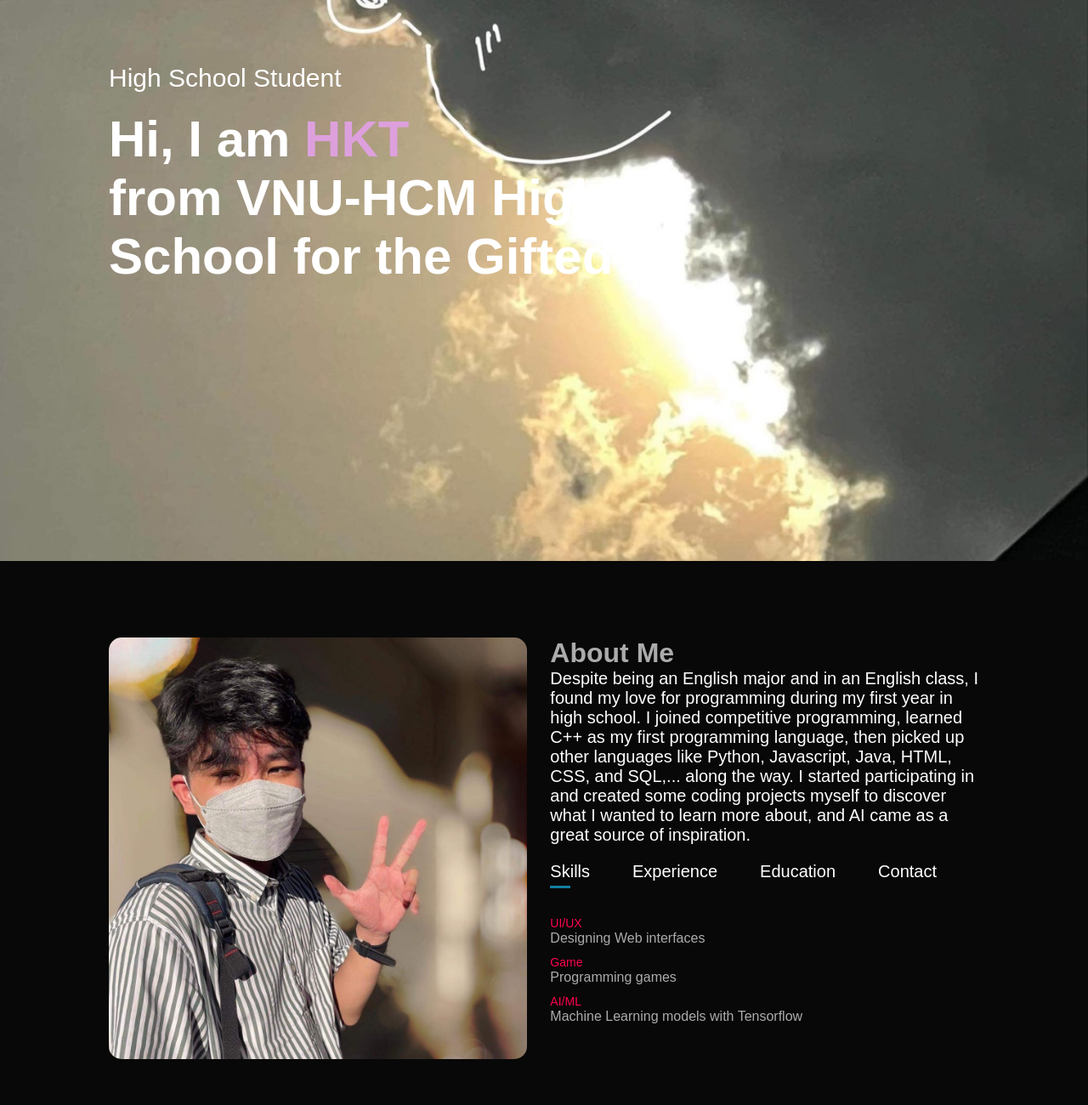
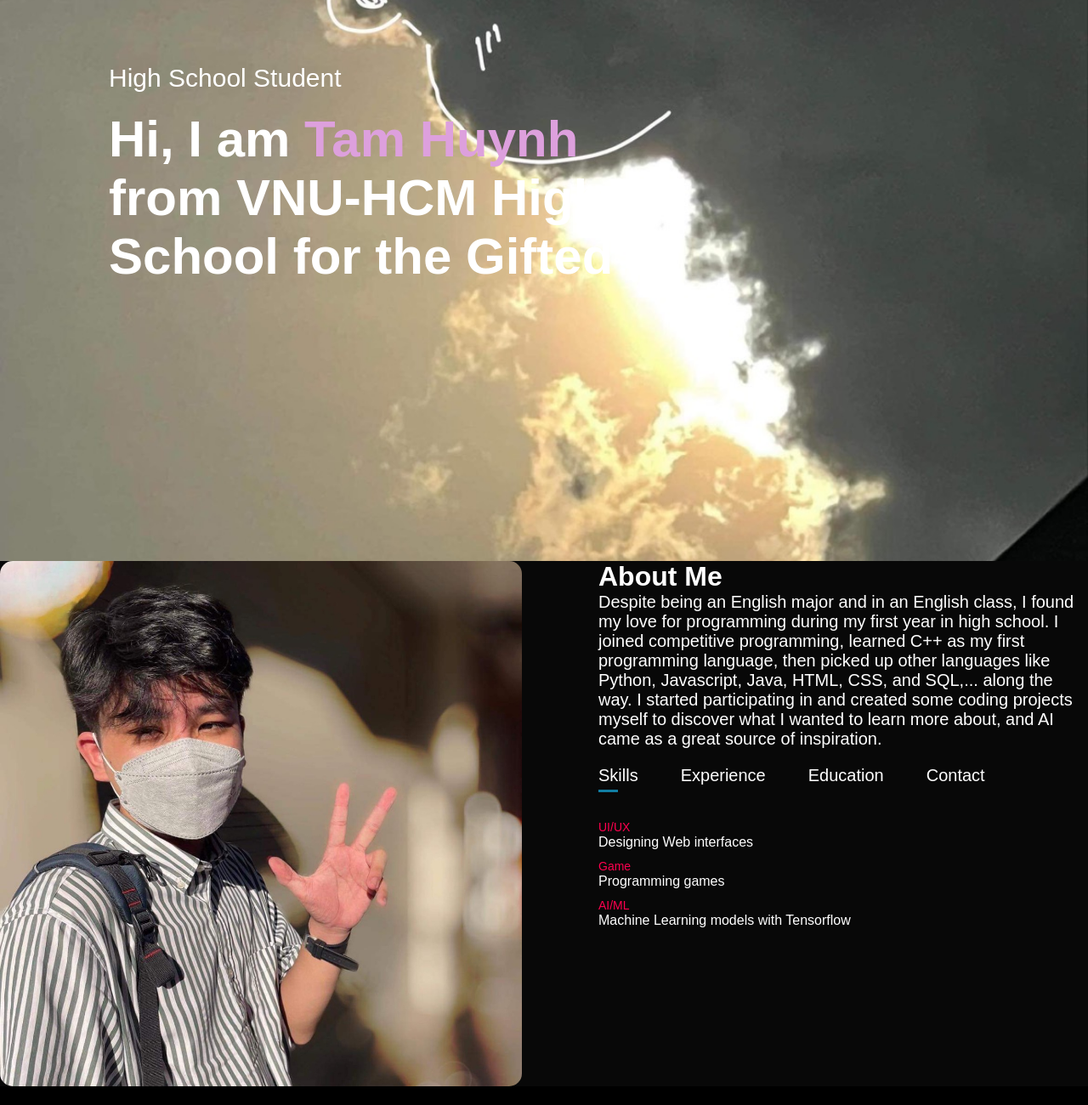
Before and after one commit to Mushy456/Mushy456.github.io-, a plain HTML site: page index.html in a window 1280 px wide. Shown: the part 140-1440 px from the top of the page at 85% size. Drawn offline with Linux system fonts and the light colour scheme.

Commit message:
Update index.html

```diff
--- a/index.html
+++ b/index.html
@@ -30,12 +30,12 @@
     <div class="container">
         <div class="header-text">
             <p>High School Student</p>
-            <h1>Hi, I am <span>HKT</span> <br>from VNU-HCM High<br> School for the Gifted</h1>
+            <h1>Hi, I am <span>Tam Huynh</span> <br>from VNU-HCM High<br> School for the Gifted</h1>
         </div>
     </div>
 </div>
 <!-----------------------------------about-------------------------------------->
-<div id="about">
+<div id="abHuynh
     <div class="container">
         <div class="row">
             <div class="about-col-1">
```
